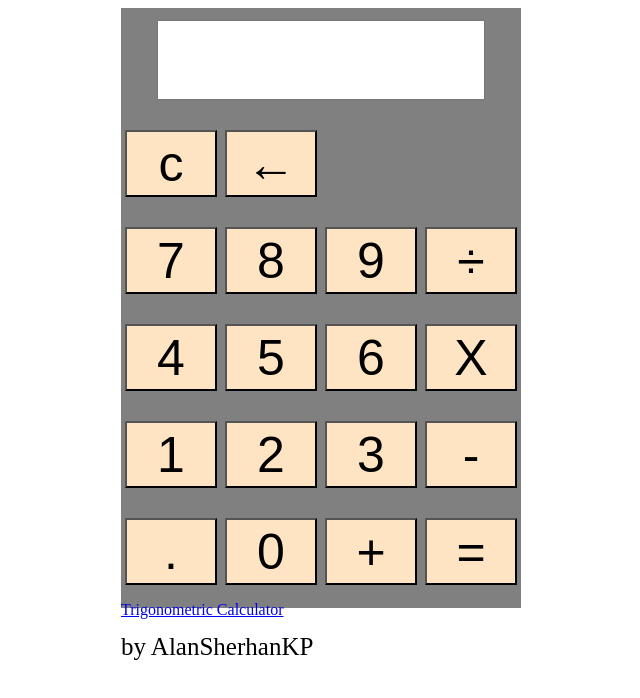
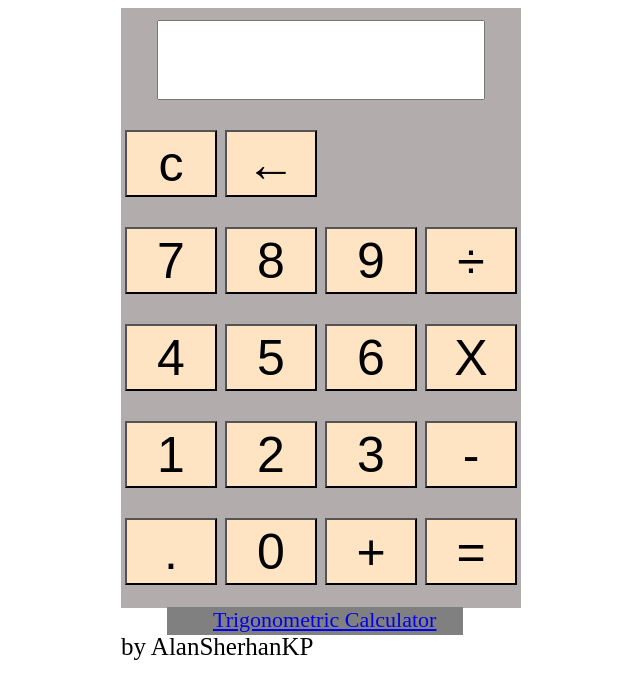
Before and after one commit to Alansherhan/Calculator-with-trignometric-fun-s, a plain HTML site: page index.html in a window 1280 px wide. Shown: the whole page, without its empty margins (287-927 px from the left). Drawn offline with Linux system fonts and the light colour scheme.

Commit message:
File modified

```diff
--- a/index.html
+++ b/index.html
@@ -43,7 +43,9 @@
                     <button onclick=" equalClick()" class="btn">=</button>
                 </div>
             </div>
+           <div class="link">
             <p class="link"><a href="index1.html">Trigonometric Calculator</a></p>
+        </div>
         </div>
     </div>
     <div class="name">
--- a/style.css
+++ b/style.css
@@ -1,7 +1,8 @@
+
 .calc{
     width: 400px;
     height: 600px;
-    background: grey;
+    background: rgb(178, 172, 172);
     margin-left: 400px;
     text-align:centre;
 }
@@ -35,3 +36,11 @@
     margin-left: 400px;
     font-size: 25px;
 }
+.link{
+   font-size: 22px;
+    margin-left: 46px;
+    background-color:grey ;
+    width: 250px;
+    height: 28px;
+
+}
```
